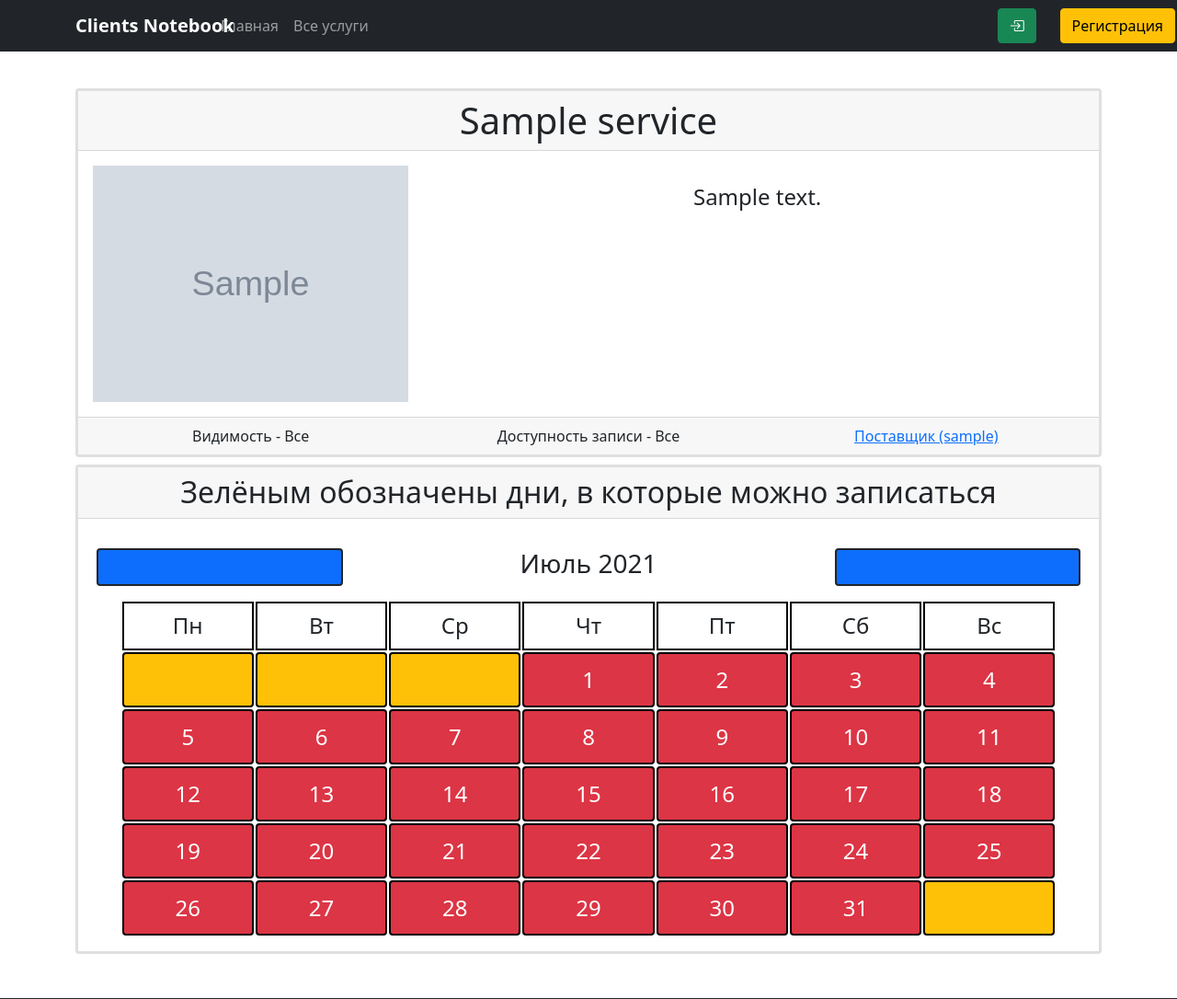
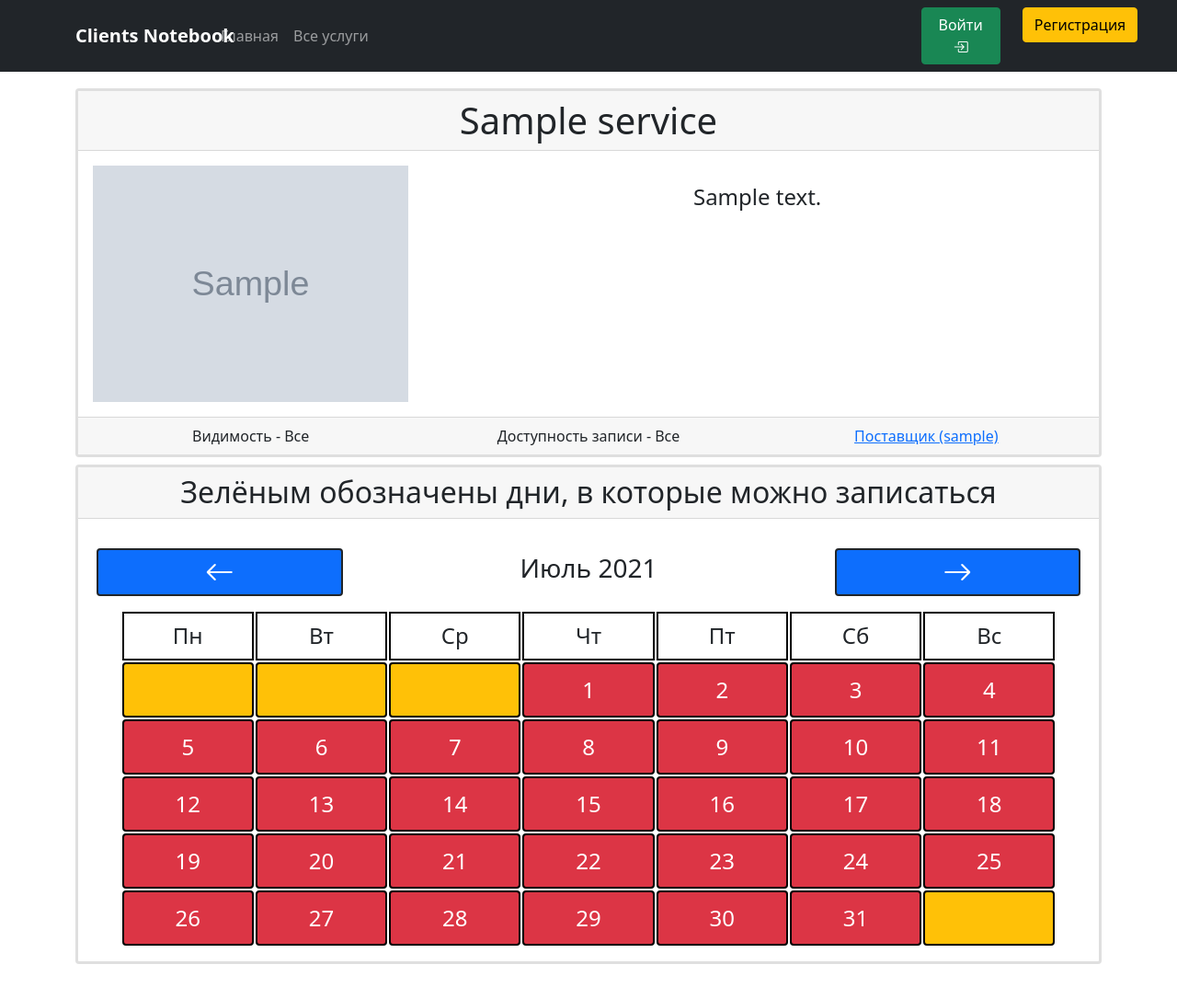
Before and after one commit to KozlovKV/clients-notebook, a Django app: page /service/1/ in a window 1280 px wide. Shown: the top 1086 px of the page at 92% size. Run offline with Django 3.2, Linux system fonts and the light colour scheme; tables that the repository leaves empty hold one stand-in row (values such as "Sample post"); grey boxes marked "Sample" are stand-in pictures; a database or web service that is not in the repository returns one stand-in record (values such as "Sample title"); data that the repository does not hold is empty; some libraries are stand-ins or nearby versions.

Commit message:
Added some icons

```diff
--- a/apps/front_app/templates/base/menu.html
+++ b/apps/front_app/templates/base/menu.html
@@ -12,22 +12,22 @@
             </button>
         </div>
         <div class="collapse navbar-collapse row col-12 col-md-10 justify-content-between" id="navbarSupportedContent">
-            <div class="navbar-nav col-12 col-md-10 md-justify-content-start">
+            <div class="navbar-nav col-12 col-md-9 md-justify-content-start">
                 {% for link in menu %}
                     <a class="nav-link ms-3 ms-md-0" href="{{ link.url }}">{{ link.name }}</a>
                 {% endfor %}
             </div>
             {% if user.is_authenticated %}
-                <div class="text-end col-12 col-md-2">
+                <div class="text-end col-12 col-md-3">
                     <a class="btn btn-danger" href="{% url 'logout' %}">
-                        <i class="bi bi-box-arrow-right"></i>
+                        Выйти <i class="bi bi-box-arrow-right"></i>
                     </a>
                 </div>
             {% else %}
-                <div class="d-flex justify-content-end col-12 col-md-2 row row-cols-2">
+                <div class="d-flex justify-content-end col-12 col-md-3 row row-cols-2">
                     <div class="text-center col">
                         <button class="btn btn-success" type="button" data-bs-target="#loginForm" data-bs-toggle="modal">
-                            <i class="bi bi-box-arrow-in-right"></i>
+                            Войти <i class="bi bi-box-arrow-in-right"></i>
                         </button>
                     </div>
                     <div class="text-center col">
--- a/apps/profile_app/templates/auth/login_form_modal.html
+++ b/apps/profile_app/templates/auth/login_form_modal.html
@@ -3,8 +3,7 @@
     <div class="modal-content">
       <div class="modal-header">
         <h5 class="modal-title" id="exampleModalLabel">Вход</h5>
-        <button type="button" class="btn btn-light border-dark close" data-bs-dismiss="modal" aria-label="Закрыть">
-          <span aria-hidden="true">&times;</span>
+        <button type="button" class="btn border-white close fs-5 bi bi-journal-x" data-bs-dismiss="modal" aria-label="Закрыть">
         </button>
       </div>
       <form method="post" action="{% url 'login' %}">
@@ -19,10 +18,11 @@
             {% endfor %}
           </div>
         </div>
-        <div class="modal-footer">
-          <button type="button" class="btn btn-secondary" data-bs-dismiss="modal">Закрыть</button>
+        <div class="modal-footer d-flex justify-content-between">
           <a class="btn btn-warning" href="{% url 'password_reset' %}">Восстановить пароль</a>
-          <button type="submit" class="btn btn-success">Войти</button>
+          <button type="submit" class="btn btn-success">
+            Войти <i class="bi bi-box-arrow-in-right"></i>
+          </button>
         </div>
       </form>
     </div>
--- a/apps/profile_app/templates/profile.html
+++ b/apps/profile_app/templates/profile.html
@@ -54,6 +54,8 @@
     {% endif %}
     <div class="card border-3 m-md-4 mt-3" id="user_services">
         <h2 class="card-header">Услуги пользователя</h2>
-        {% include 'base/services_list.html' %}
+        <div class="card-body">
+            {% include 'base/services_list.html' %}
+        </div>
     </div>
 {% endblock %}
--- a/apps/services_app/templates/base/notes_control.html
+++ b/apps/services_app/templates/base/notes_control.html
@@ -115,7 +115,9 @@
                         <div class="card-body collapse" id="multiDelete">
                             <form class="text-center" action="{{ multi_delete_url }}" method="post">
                                 {% csrf_token %}
-                                <button class="btn btn-danger" type="submit">Удалить</button>
+                                <button class="btn btn-danger" type="submit">
+                                    Удалить <i class="bi bi-file-earmark-x"></i>
+                                </button>
                             </form>
                         </div>
                     </div>
--- a/apps/services_app/templates/base/one_note_card.html
+++ b/apps/services_app/templates/base/one_note_card.html
@@ -81,6 +81,7 @@
                             <form class="col" method="post" action="{{ note.get_delete_url }}">
                                 {% csrf_token %}
                                 <input class="btn btn-danger" type="submit" value="Удалить запись">
+                                <i class="bi bi-file-earmark-x"></i>
                             </form>
                         </li>
                         {% if note.is_need_approve %}
--- a/apps/services_app/templates/one_service_calendar.html
+++ b/apps/services_app/templates/one_service_calendar.html
@@ -44,7 +44,9 @@
                     <div class="card-body collapse" id="serviceDelete">
                         <form class="text-center" action="{% url 'delete_service' service.pk %}" method="post">
                             {% csrf_token %}
-                            <button class="btn btn-danger" type="submit">Удалить</button>
+                            <button class="w-100 fs-3 btn btn-danger" type="submit">
+                                Удалить <i class="bi bi-file-earmark-x"></i>
+                            </button>
                         </form>
                     </div>
                 </div>
@@ -54,13 +56,13 @@
     <div class="card mt-2 text-center border-3">
         <h2 class="card-header">Зелёным обозначены дни, в которые можно записаться</h2>
         <div class="card-body">
-            <div class="row justify-content-center text-center p-3">
-                <button class="col btn btn-primary border-dark border-2" id="leftArrow">
-                    <i class="fas fa-arrow-left"></i>
+            <div class="row justify-content-center align-items-center text-center p-3">
+                <button class="col btn btn-primary border-dark border-2 p-0" id="leftArrow">
+                    <i class="fs-2 bi bi-arrow-left"></i>
                 </button>
                 <h3 class="col-6" id="calendarLabel"></h3>
-                <button class="col btn btn-primary border-dark border-2" id="rightArrow">
-                    <i class="fas fa-arrow-right"></i>
+                <button class="col btn btn-primary border-dark border-2 p-0" id="rightArrow">
+                    <i class="fs-2 bi bi-arrow-right"></i>
                 </button>
             </div>
             <div class="row row-cols-7 justify-content-center">
```
